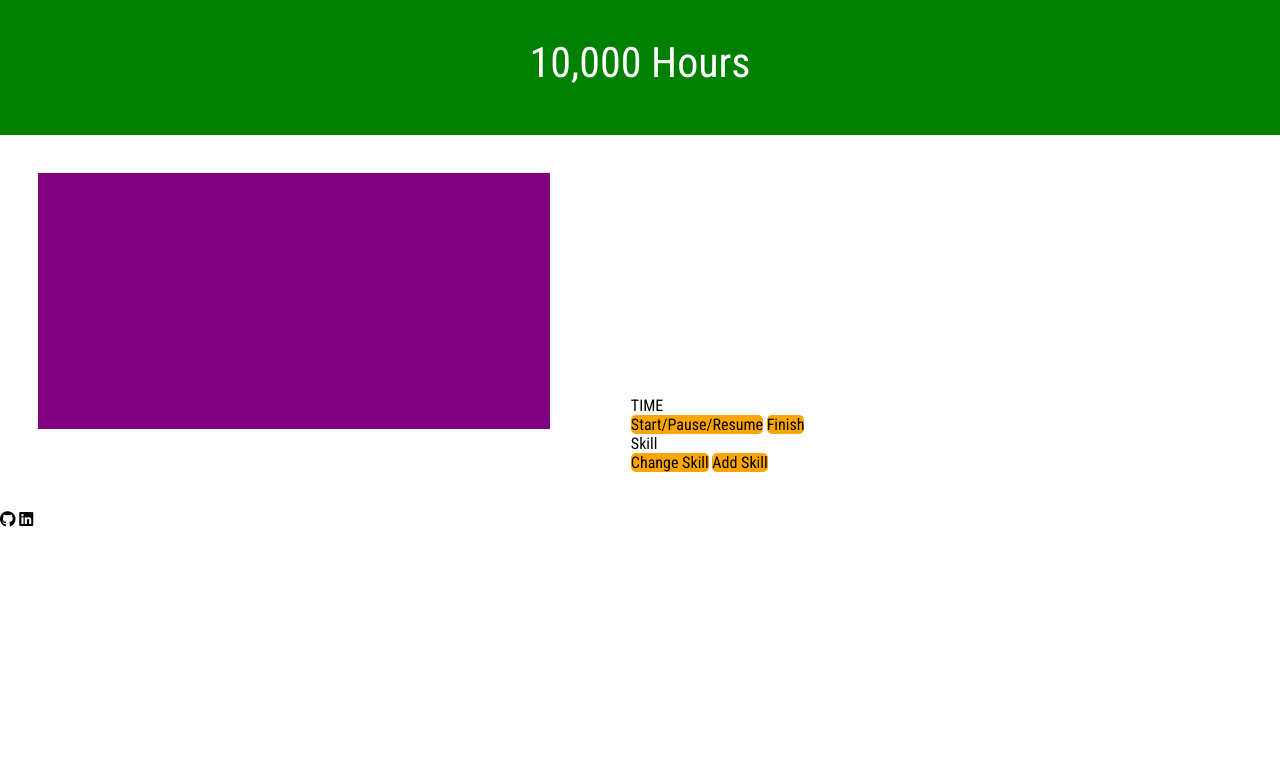
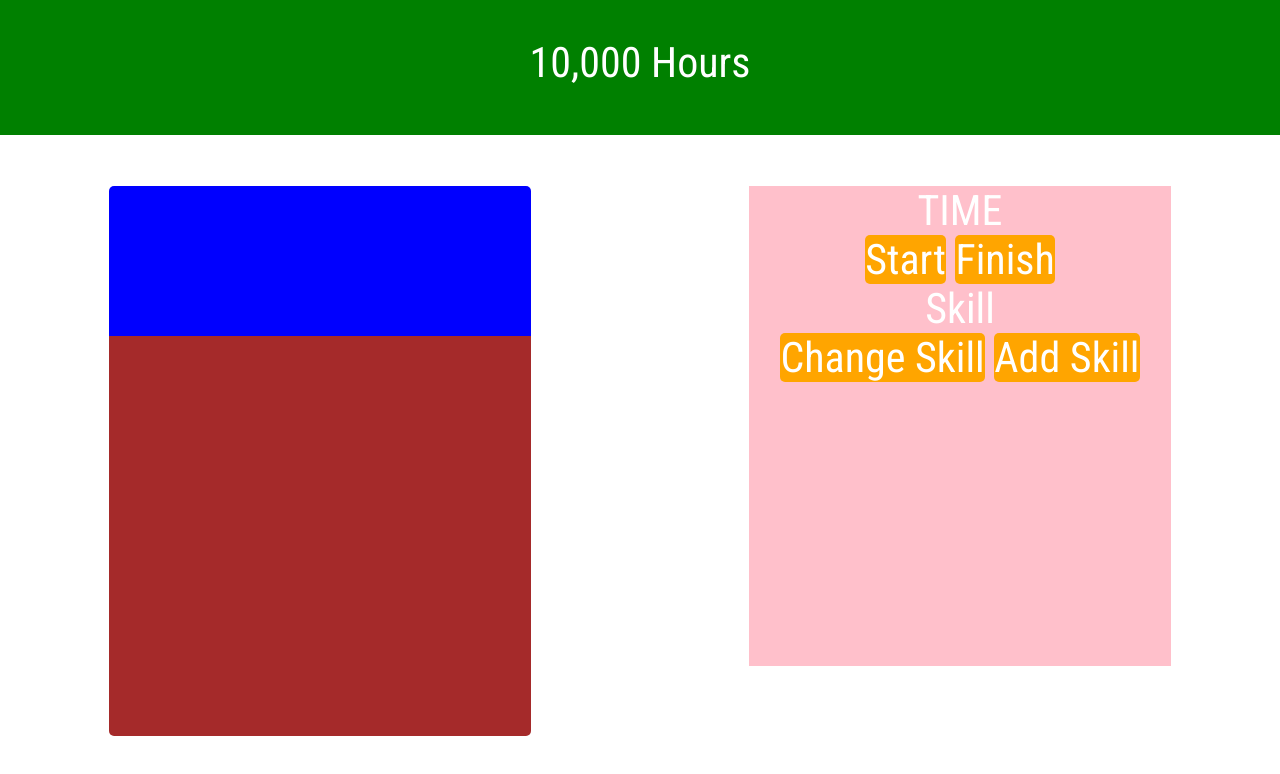
Before and after one commit to wadecoufal/10-000-Hours, a website: page index.html in a window 1280 px wide. Drawn offline with Linux system fonts and the light colour scheme.

Commit message:
Adjust sizing and resizing behavior of columns

```diff
--- a/assets/app.scss
+++ b/assets/app.scss
@@ -2,7 +2,11 @@ $primary-color: #C70039;
 
 body {
   font-family: 'Roboto Condensed', sans-serif;
-
+  width: 100%;
+  height: 100%;
+  text-align: center;
+  color: white;
+}
 
 header {
   h1 {
@@ -16,35 +20,65 @@ body {
 }
 
 main {
+  display: flex;
+  justify-content: space-around;
+  height: 100%;
+  width: 100%;
   button {
     background-color: orange;
     border-radius: 5px;
   }
+
+  h1 {
+    font-size: 42px;
+  }
 }
 
 
-}
 
 .col-1 {
-  width: 40%;
-  margin: 3%;
+  width: 33%;
+  height: 60vh;
+  min-height: 300px;
+  margin: 4%;
   display: inline-block;
 }
 .col-2 {
-  width: 40%;
-  margin: 3%;
+  width: 33%;
+  height: 60vh;
+  min-height: 300px;
+  margin: 4%;
   display: inline-block;
+  background-color: pink;
 }
 
 @media only screen and (max-width: 768px) {
     /* For mobile phones: */
     [class*="col-"] {
-        width: 100%;
+        width: 94%;
         display: block;
         background-color: yellow;
+    }
+    body main {
+      display: block;
     }
 }
 
 #time-bank {
-  background-color: purple;
+
 }
+
+#current-session {
+  background-color: blue;
+  height: 150px;
+
+  border-top-left-radius: 5px;
+  border-top-right-radius: 5px;
+}
+
+#total-time {
+  background-color: brown;
+  height: 400px;;
+  border-bottom-left-radius: 5px;
+  border-bottom-right-radius: 5px;
+}
--- a/assets/reset.scss
+++ b/assets/reset.scss
@@ -4,7 +4,7 @@ html, body, header, nav, h1, a,
 ul, li, strong, main, button, i,
 section, img, div, h2, p, form,
 fieldset, label, input, textarea,
-span, article, footer, time, small {
+span, article, footer, time, small, canvas {
   margin: 0;
   padding: 0;
   border: 0;
--- a/hours.js
+++ b/hours.js
@@ -1,6 +1,6 @@
 document.addEventListener("DOMContentLoaded", () => {
   const timeBankCanvas = document.getElementById("time-bank");
 
-  // timeBankCanvas.width = 33%;
-  // timeBankCanvas.height = 33%;
+  const timerButton = document.getElementById("timer-button");
+  const submitButton = document.getElementById("submit-button");
 });
--- a/index.html
+++ b/index.html
@@ -21,14 +21,16 @@
     </header>
 
     <main>
-
-      <canvas id="time-bank" class="col-1"></canvas>
+      <div id="time-bank" class="col-1">
+        <div id="current-session"></div>
+        <div id="total-time"></div>
+      </div>
 
       <div class="col-2">
         <div>
           <h1>TIME</p>
           <div id="time-control-buttons">
-            <button>Start/Pause/Resume</button>
+            <button>Start</button>
             <button>Finish</button>
           </div>
         </div>
--- a/javascripts/bundle.js
+++ b/javascripts/bundle.js
@@ -94,8 +94,9 @@
 /***/ (function(module, exports) {
 
 document.addEventListener("DOMContentLoaded", function () {
-  var timeBankCanvas = document.getElementById("time-bank"); // timeBankCanvas.width = 33%;
-  // timeBankCanvas.height = 33%;
+  var timeBankCanvas = document.getElementById("time-bank");
+  var timerButton = document.getElementById("timer-button");
+  var submitButton = document.getElementById("submit-button");
 });
 
 /***/ })
```
Also changed, not shown: target/css/app.css, target/css/app.min.css, target/css/reset.css, target/css/reset.min.css, 1 other file. Lines whose indentation alone changed are shown as unchanged.
